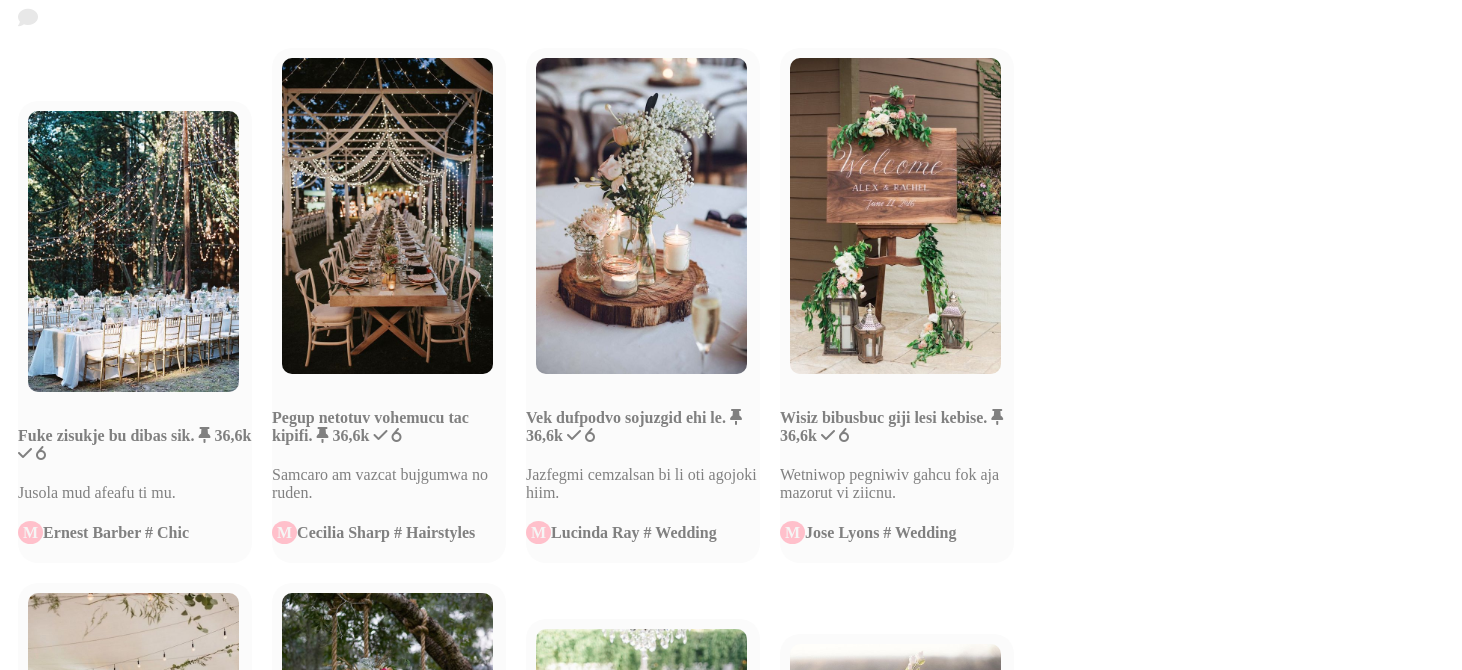
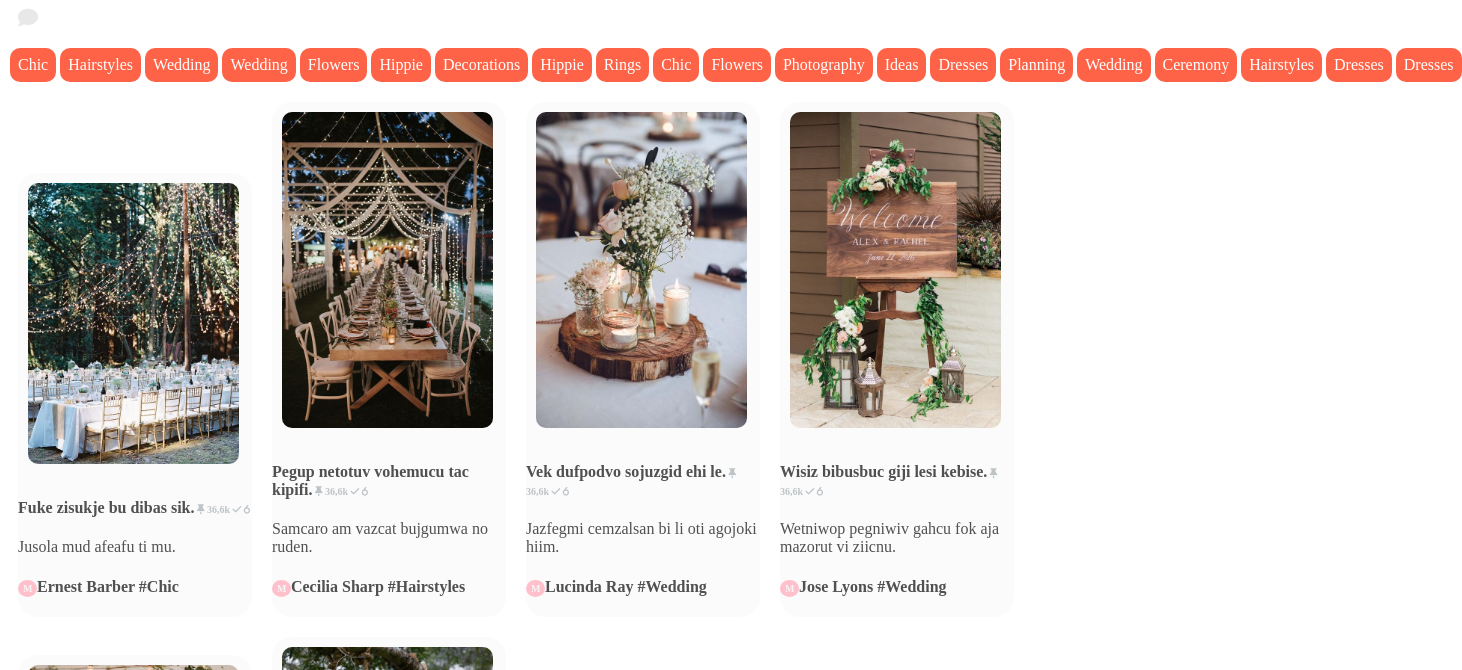
Before and after one commit to MelissaIreth/pinterest, a website: page index.html in a window 1280 px wide. Shown: the part 62-732 px from the top of the page, 1462 px wide, since content can reach past the window. Drawn offline with nearby package versions, Linux system fonts and the light colour scheme; files that its build step writes are made by us from their sources.

Commit message:
all 4today

```diff
--- a/assets/js/main.js
+++ b/assets/js/main.js
@@ -5,7 +5,9 @@ $(document).ready(function() {
 		var img = '<img src="assets/img/'+ yeison[i].image_url +'">';
 		var title = '<h4>'+yeison[i].title+'<span> <i class="fa fa-thumb-tack" aria-hidden="true"></i> 36,6k <i class="fa fa-check" aria-hidden="true"> 6</i></span></h4>';
 		var description = '<p>'+yeison[i].description+'</p>';
-		var user_hash = '<h4><span class="circle">M </span>'+yeison[i].user+' # '+yeison[i].hashtag+'</h4></li>';
+		var user_hash = '<h4><span class="circle">M </span>'+yeison[i].user+' #'+yeison[i].hashtag+'</h4></li>';
+
+		$('#hashtags').append('<div class="all-hash"><a href="#">'+yeison[i].hashtag+'</a></div>');
 
 		$('.show-imgs').append('<div class="caja" id="'+id+'">'+ img +'<div class="all-desc">'+ title+ description + user_hash +'</div></div>');
 		/*prueba para modal*/
@@ -22,7 +24,7 @@ $(window).scroll(function() {
 		var img = '<img src="assets/img/'+ yeison[i].image_url +'">';
 		var title = '<h4>'+yeison[i].title+'<span> <i class="fa fa-thumb-tack" aria-hidden="true"></i> 36,6k <i class="fa fa-check" aria-hidden="true"> 6</i></span></h4>';
 		var description = '<p>'+yeison[i].description+'</p>';
-		var user_hash = '<h4><span class="circle">M </span>'+yeison[i].user+' # '+yeison[i].hashtag+'</h4>';
+		var user_hash = '<h4><span class="circle">M </span>'+yeison[i].user+' #'+yeison[i].hashtag+'</h4>';
 
 		$('.show-imgs').append('<div class="caja" id="'+id+'">'+ img +'<div class="all-desc">'+ title + description + user_hash +'</div></div>');
 	}
--- a/assets/sass/_base.scss
+++ b/assets/sass/_base.scss
@@ -33,6 +33,23 @@ nav{
 		@include fa();
 	}
 }
+
+#hashtags{
+	display: flex;
+	width: 90%;
+	.all-hash{
+		display: inline-block;
+		padding: 8px;
+		background-color: tomato;
+		color: white;
+		margin: 10px 2px;
+		border-radius: 10px;
+		a{
+			color: white;
+			text-decoration: none;
+		}
+	}
+}
 .all-imgs{
 	display: flex;
 	margin: 0;
@@ -41,14 +58,18 @@ nav{
 		display: inline-block;
 		width: 234px;
 		background-color: $gris-claro;
-		color: gray;
+		color: #505050;
 		margin: 10px;
 		border-radius: 20px;
 		.circle{
 			background-color: pink;
 			color: whitesmoke;
 			border-radius: 100%;
-			padding: 3px 1px 3px 5px;
+			padding: 3px 2px 3px 5px;
+		}
+		span{
+			font-size: 10px;
+			color: $silver;
 		}
 	}
 	img{
--- a/assets/sass/_variables.scss
+++ b/assets/sass/_variables.scss
@@ -1,3 +1,4 @@
 $gris: #e8e8e8;
 $rojo: #bd081c;
 $gris-claro: #fbfbfb;
+$silver: #bdc3c7;
--- a/index.html
+++ b/index.html
@@ -19,6 +19,7 @@
 	<i class="fa fa-bars" aria-hidden="true"></i>
 	<i class="fa fa-comment" aria-hidden="true"></i>
 </nav>
+<section id="hashtags"></section>
 
 <div class="all-imgs">
 	<div class="show-imgs"></div>
```
Also changed, not shown: dist/css/style.min.css, dist/js/script.js.
